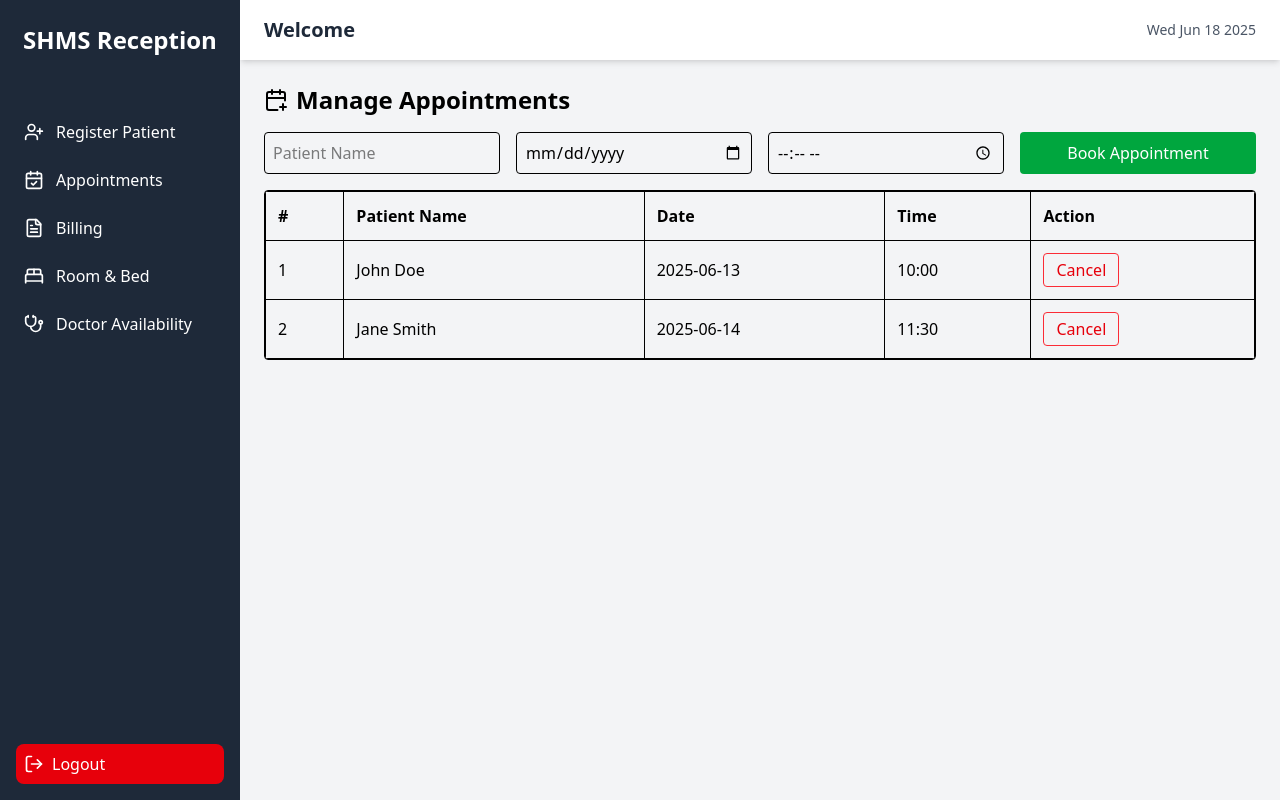
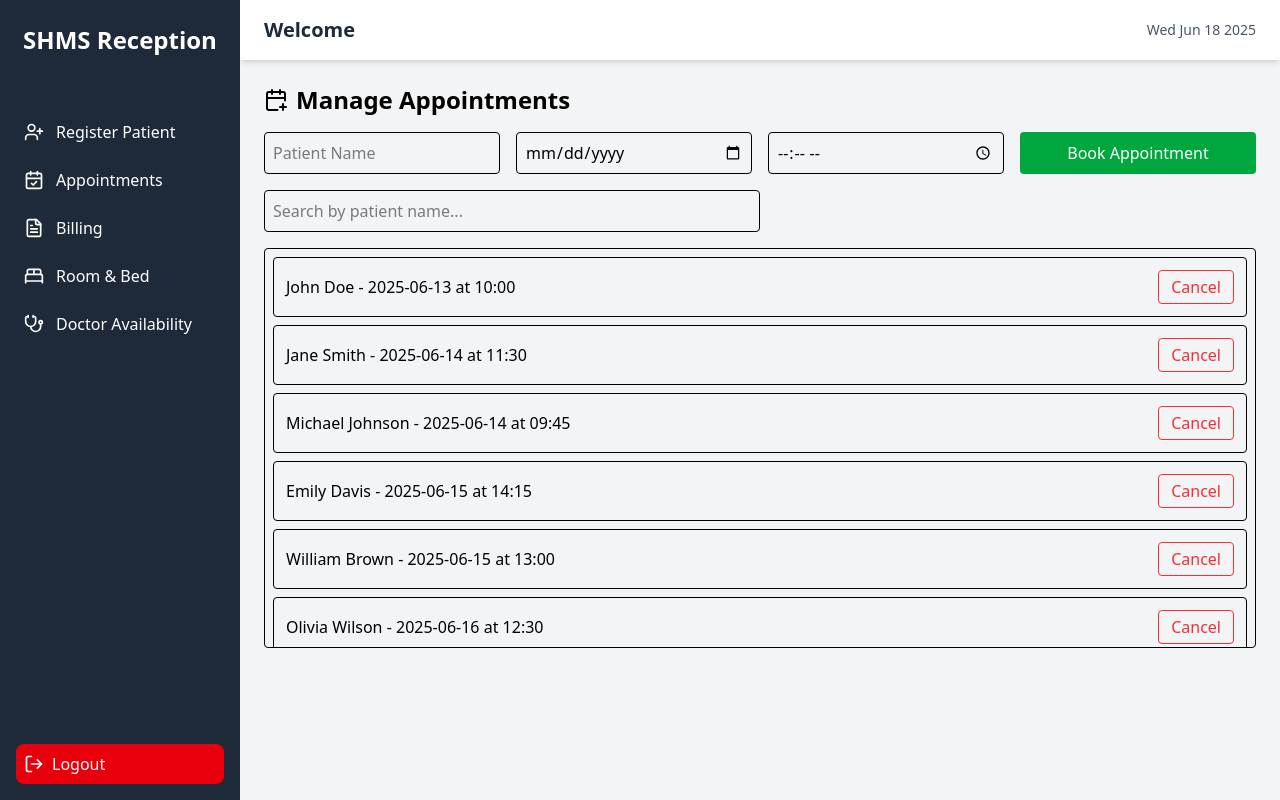
Before and after one commit to akshita123454/SHMS, a React (Vite) app in the folder frontend/: page /reception/appointments in a window 1280 px wide. Built offline with nearby package versions, Linux system fonts and the light colour scheme.

Commit message:
modified

```diff
--- /dev/null
+++ b/frontend/src/api/reception/register.js
@@ -0,0 +1,28 @@
+// src/api/reception/register.js
+import axios from 'axios';
+const BASE_URL = "http://localhost:3000";
+
+export const registerPatient = async (data) => {
+  try {
+    const response = await axios.post(`${BASE_URL}/reception/patients`, data, {
+      headers: { 'Content-Type': 'application/json' },
+      withCredentials: true
+    });
+    return response.data;
+  } catch (error) {
+    console.error('Failed to register patient:', error);
+    throw error;
+  }
+};
+
+export const getAllPatients = async () => {
+  try {
+    const response = await axios.get(`${BASE_URL}/reception/patients`, {
+      withCredentials: true
+    });
+    return response.data;
+  } catch (error) {
+    console.error('Failed to fetch patients:', error);
+    throw error;
+  }
+};
--- a/frontend/src/pages/reception/Appointments.jsx
+++ b/frontend/src/pages/reception/Appointments.jsx
@@ -1,17 +1,25 @@
-// src/pages/reception/Appointments.jsx
 import React, { useState } from 'react';
-
 import ReceptionLayout from './components/layout/ReceptionLayout';
-import { CalendarPlus, CalendarDays, Clock } from 'lucide-react';
+import { CalendarPlus } from 'lucide-react';
 
 export default function Appointments() {
   const [appointments, setAppointments] = useState([
     { id: 1, name: 'John Doe', date: '2025-06-13', time: '10:00' },
     { id: 2, name: 'Jane Smith', date: '2025-06-14', time: '11:30' },
+    { id: 3, name: 'Michael Johnson', date: '2025-06-14', time: '09:45' },
+    { id: 4, name: 'Emily Davis', date: '2025-06-15', time: '14:15' },
+    { id: 5, name: 'William Brown', date: '2025-06-15', time: '13:00' },
+    { id: 6, name: 'Olivia Wilson', date: '2025-06-16', time: '12:30' },
+    { id: 7, name: 'Liam Martinez', date: '2025-06-16', time: '16:45' },
+    { id: 8, name: 'Sophia Anderson', date: '2025-06-17', time: '15:20' },
+    { id: 9, name: 'James Thomas', date: '2025-06-17', time: '11:10' },
+    { id: 10, name: 'Ava Taylor', date: '2025-06-18', time: '10:50' }
   ]);
+
   const [name, setName] = useState('');
   const [date, setDate] = useState('');
   const [time, setTime] = useState('');
+  const [searchTerm, setSearchTerm] = useState('');
 
   const handleBook = () => {
     if (!name || !date || !time) return;
@@ -30,6 +38,11 @@ export default function Appointments() {
   const handleCancel = (id) => {
     setAppointments(appointments.filter((appt) => appt.id !== id));
   };
+
+  // Filter appointments based on searchTerm
+  const filteredAppointments = appointments.filter((appt) =>
+    appt.name.toLowerCase().includes(searchTerm.toLowerCase())
+  );
 
   return (
     <ReceptionLayout>
@@ -66,47 +79,37 @@ export default function Appointments() {
         </button>
       </div>
 
-    <div className="overflow-x-auto border rounded">
-  <table className="min-w-full table-auto border-collapse">
-    <thead className="bg-gray-100">
-      <tr>
-        <th className="text-left p-3 border">#</th>
-        <th className="text-left p-3 border">Patient Name</th>
-        <th className="text-left p-3 border">Date</th>
-        <th className="text-left p-3 border">Time</th>
-        <th className="text-left p-3 border">Action</th>
-      </tr>
-    </thead>
-    <tbody>
-      {appointments.length === 0 ? (
-        <tr>
-          <td colSpan="5" className="p-4 text-gray-500 text-center">
-            No appointments booked.
-          </td>
-        </tr>
+      {/* 🔍 Search Bar */}
+      <div className="mb-4">
+        <input
+          type="text"
+          placeholder="Search by patient name..."
+          value={searchTerm}
+          onChange={(e) => setSearchTerm(e.target.value)}
+          className="border p-2 rounded w-full md:w-1/2"
+        />
+      </div>
+
+      <div className="border rounded p-2 h-[400px] overflow-y-auto">
+        {filteredAppointments.length === 0 ? (
+          <p className="text-gray-500">No appointments found.</p>
         ) : (
-        appointments.map((appt, index) => (
-          <tr key={appt.id} className="border-t">
-            <td className="p-3 border">{index + 1}</td>
-            <td className="p-3 border">{appt.name}</td>
-            <td className="p-3 border">{appt.date}</td>
-            <td className="p-3 border">{appt.time}</td>
-            <td className="p-3 border">
+          filteredAppointments.map((appt) => (
+            <div
+              key={appt.id}
+              className="flex justify-between items-center border p-3 rounded mb-2"
+            >
+              <span>{`${appt.name} - ${appt.date} at ${appt.time}`}</span>
               <button
                 onClick={() => handleCancel(appt.id)}
-                className="text-red-600 border border-red-500 px-3 py-1 rounded hover:bg-red-100"
+                className="border border-red-500 text-red-500 px-3 py-1 rounded hover:bg-red-100"
               >
                 Cancel
               </button>
-            </td>
-          </tr>
+            </div>
           ))
         )}
-    </tbody>
-  </table>
       </div>
-
-
     </ReceptionLayout>
   );
 }
--- a/frontend/src/pages/reception/RegisterPatient.jsx
+++ b/frontend/src/pages/reception/RegisterPatient.jsx
@@ -1,30 +1,84 @@
 // src/pages/reception/RegisterPatient.jsx
-import React from 'react';
+import React, { useState } from 'react';
+import { toast } from 'react-toastify';
+import { registerPatient } from '../../api/reception/register';
 import ReceptionLayout from './components/layout/ReceptionLayout';
-
 import { UserPlus } from 'lucide-react';
 
 export default function RegisterPatient() {
+  const [form, setForm] = useState({
+    fullName: '',
+    age: '',
+    gender: '',
+    contactNumber: '',
+    address: '',
+    email: '',
+    insuranceProvider: ''
+  });
+
+  const [submitting, setSubmitting] = useState(false);
+
+  const handleChange = (e) => {
+    const { name, value } = e.target;
+    setForm(prev => ({ ...prev, [name]: value }));
+  };
+
+  const handleSubmit = async (e) => {
+    e.preventDefault();
+    setSubmitting(true);
+    try {
+      await registerPatient(form);
+      toast.success('Patient registered successfully');
+      setForm({
+        fullName: '',
+        age: '',
+        gender: '',
+        contactNumber: '',
+        address: '',
+        email: '',
+        insuranceProvider: ''
+      });
+    } catch {
+      toast.error('Failed to register patient');
+    } finally {
+      setSubmitting(false);
+    }
+  };
+
   return (
     <ReceptionLayout>
-
       <h2 className="text-2xl font-semibold flex items-center gap-2 mb-6">
         <UserPlus className="w-6 h-6" />
         Register New Patient
       </h2>
 
-        <form className="grid grid-cols-1 md:grid-cols-3 gap-4">
+      <form onSubmit={handleSubmit} className="grid grid-cols-1 md:grid-cols-3 gap-4">
         <input
           type="text"
+          name="fullName"
+          value={form.fullName}
+          onChange={handleChange}
           placeholder="Full Name"
           className="border p-2 rounded"
+          required
         />
         <input
           type="number"
+          name="age"
+          value={form.age}
+          onChange={handleChange}
           placeholder="Age"
           className="border p-2 rounded"
+          required
         />
-          <select className="border p-2 rounded">
+        <select
+          name="gender"
+          value={form.gender}
+          onChange={handleChange}
+          className="border p-2 rounded"
+          required
+        >
+          <option value="">Select Gender</option>
           <option>Male</option>
           <option>Female</option>
           <option>Other</option>
@@ -32,31 +86,48 @@ export default function RegisterPatient() {
 
         <input
           type="text"
+          name="contactNumber"
+          value={form.contactNumber}
+          onChange={handleChange}
           placeholder="Contact Number"
           className="border p-2 rounded"
+          required
         />
         <input
           type="text"
+          name="address"
+          value={form.address}
+          onChange={handleChange}
           placeholder="Address"
           className="border p-2 rounded col-span-2"
+          required
         />
-
         <input
           type="email"
+          name="email"
+          value={form.email}
+          onChange={handleChange}
           placeholder="Email"
           className="border p-2 rounded"
         />
         <input
           type="text"
+          name="insuranceProvider"
+          value={form.insuranceProvider}
+          onChange={handleChange}
           placeholder="Insurance Provider"
           className="border p-2 rounded"
         />
       </form>
 
-        <button className="mt-6 px-6 py-2 bg-blue-600 text-white rounded hover:bg-blue-700">
-          Register
+      <button
+        type="submit"
+        onClick={handleSubmit}
+        disabled={submitting}
+        className="mt-6 px-6 py-2 bg-blue-600 text-white rounded hover:bg-blue-700"
+      >
+        {submitting ? 'Registering...' : 'Register'}
       </button>
-
     </ReceptionLayout>
   );
 }
```
Lines whose indentation alone changed are shown as unchanged.
